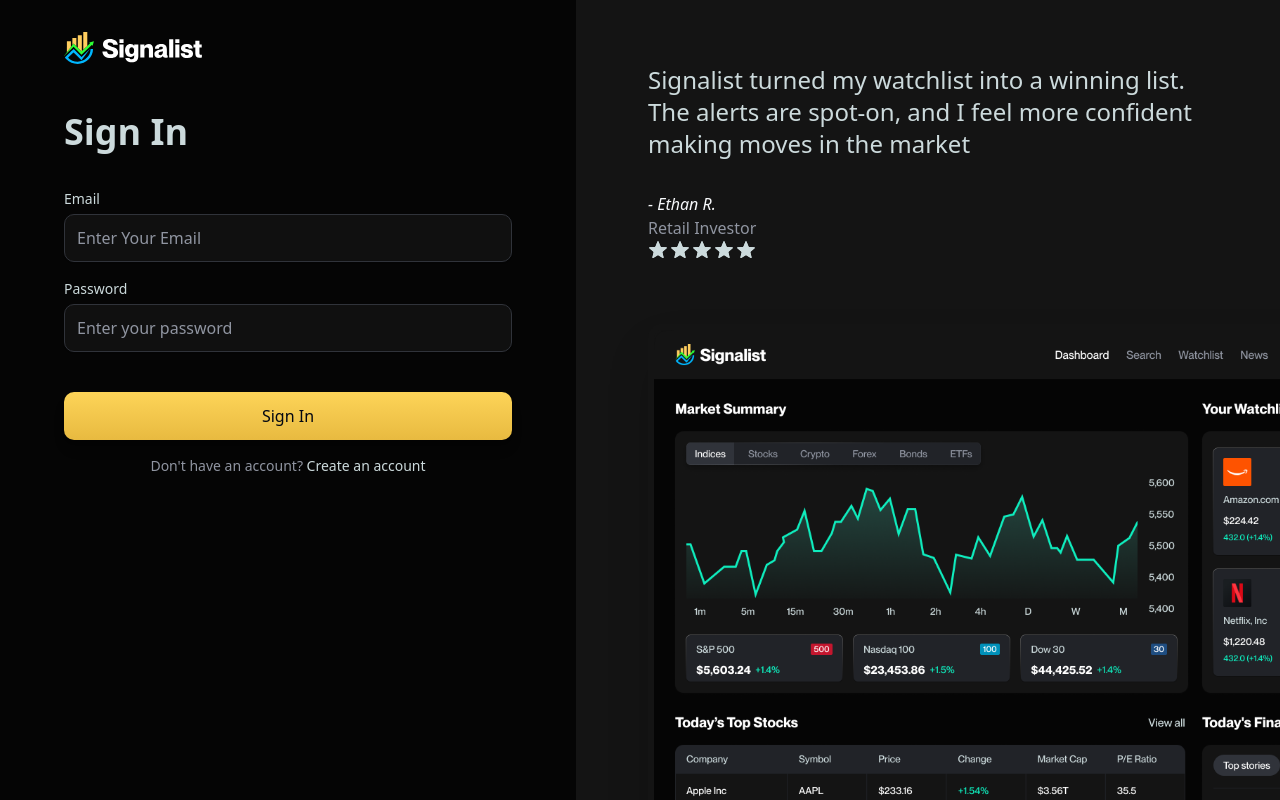
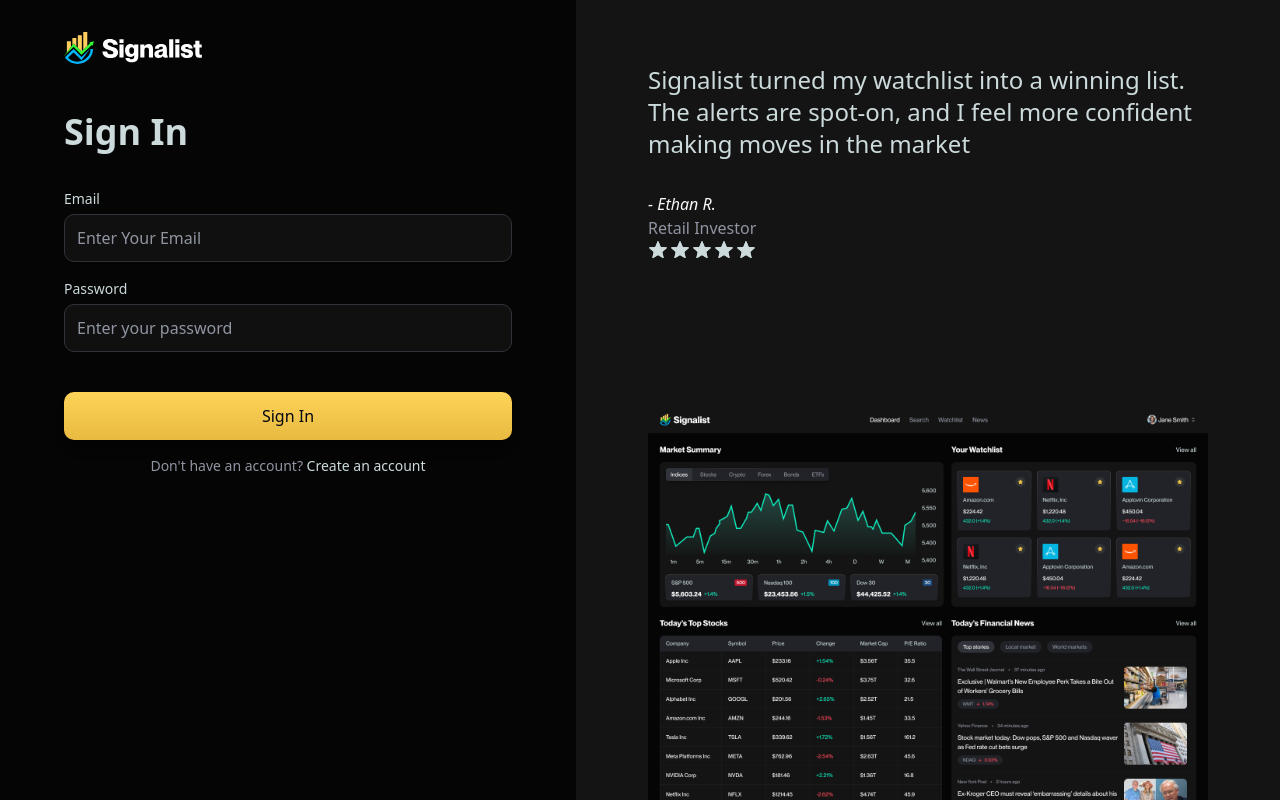
Before and after one commit to Jp-s24/Real-Time-Stock-Market-App, a Next.js app in the folder stocks_app/: page /sign-in in a window 1280 px wide. Built offline with nearby package versions, Linux system fonts and the light colour scheme.

Commit message:
updated layout

```diff
--- a/stocks_app/app/(auth)/layout.tsx
+++ b/stocks_app/app/(auth)/layout.tsx
@@ -39,9 +39,15 @@ const Layout = ({ children }: { children: React.ReactNode }) => {
                     </div>
                 </div>
 
-                <div className="flex-1 relative">
-                    <Image src="/assets/images/dashboard.png" alt="Dashboard Preview" width={1440} height={1150} className="auth-dashboard-preview absolute top-0" />
-
+                <div className="relative min-h-screen w-full flex items-center justify-end">
+                    <Image
+                        src="/assets/images/dashboard.png"
+                        alt="Dashboard Preview"
+                        width={1440}
+                        height={1150}
+                        priority
+                        className="w-auto max-w-full max-h-[90vh] object-contain -translate-y-23"
+                    />
                 </div>
             </section>
 
```
